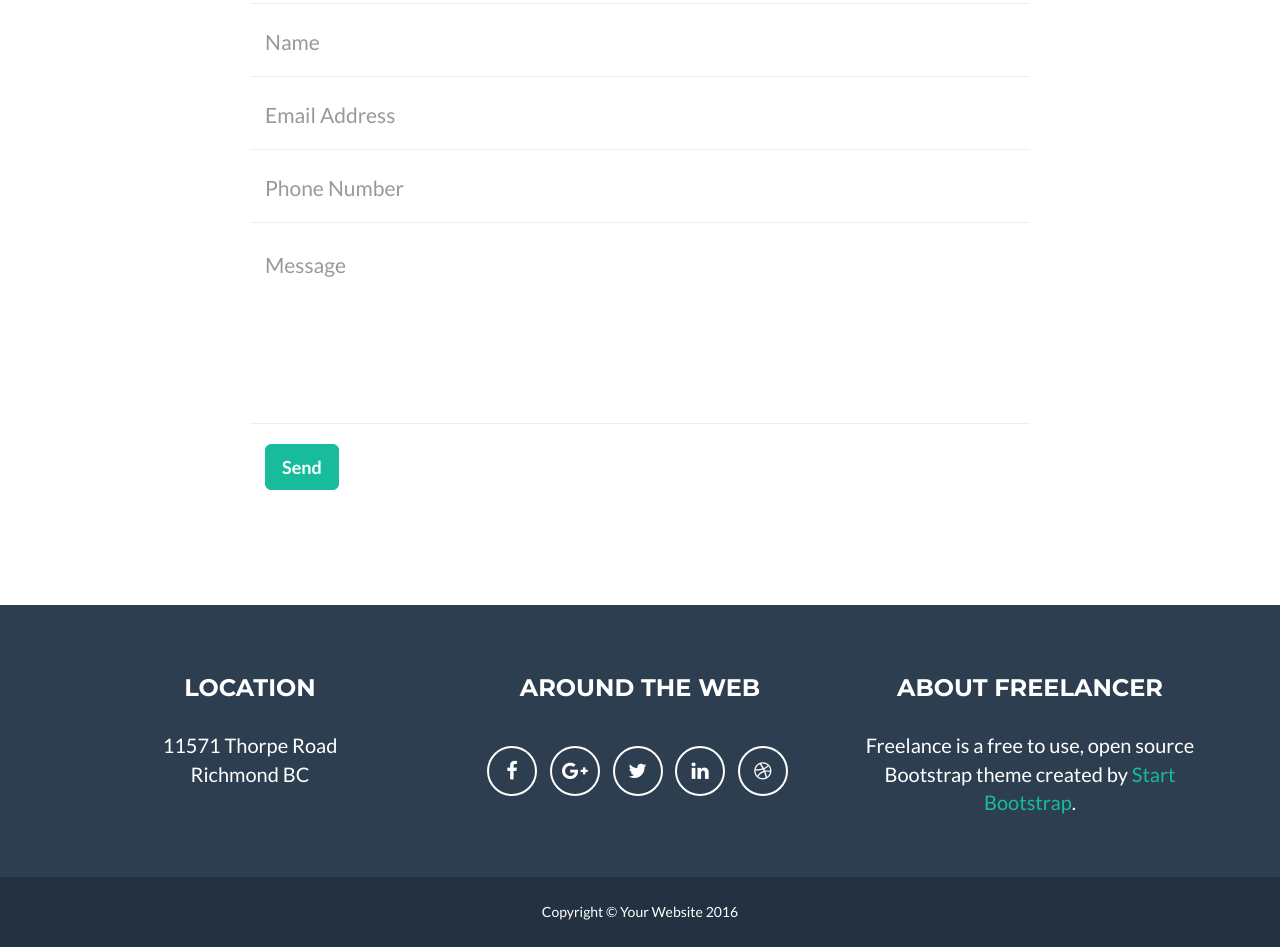
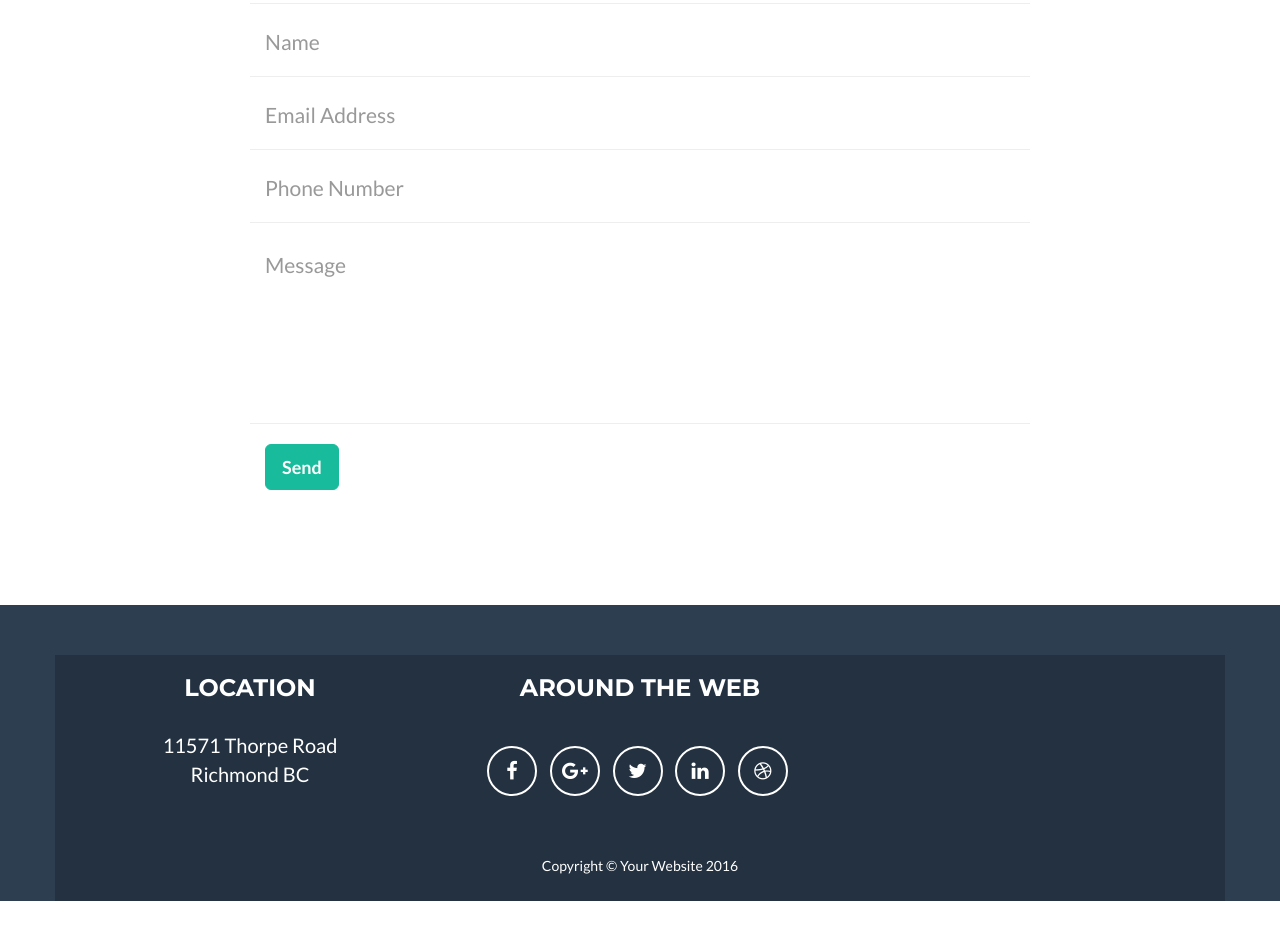
Before and after one commit to nelchan18/Example123, a website: page index.html in a window 1280 px wide. Shown: the part 2427-3374 px from the top of the page. After the commit the page ends 3328 px from the top, so only its background shows below. Drawn offline with nearby package versions, Linux system fonts and the light colour scheme.

Commit message:
freelancer

```diff
--- a/index.html
+++ b/index.html
@@ -268,11 +268,7 @@
                         </ul>
                     </div>
                     <div class="footer-col col-md-4">
-                        <h3>About Freelancer</h3>
-                        <p>Freelance is a free to use, open source Bootstrap theme created by <a href="http://startbootstrap.com">Start Bootstrap</a>.</p>
-                    </div>
-                </div>
-            </div>
+
         </div>
         <div class="footer-below">
             <div class="container">
```
